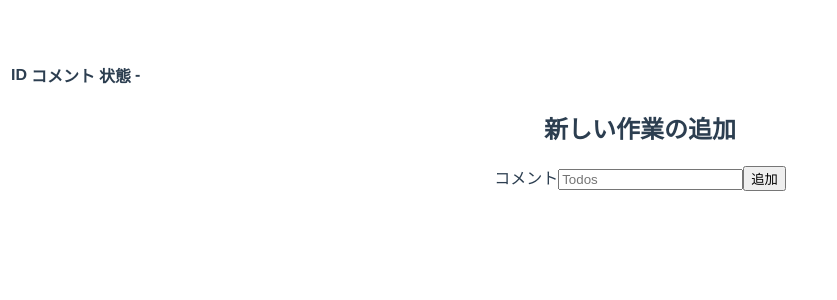
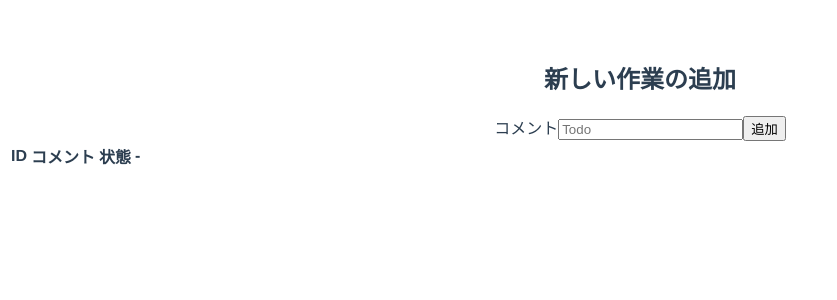
Before and after one commit to hidesuzuki/vue-spa-todo-sample, a Vue app: page / in a window 1280 px wide. Shown: the top 300 px of the page, without its empty margins (0-837 px from the left). Built offline with nearby package versions, Linux system fonts and the light colour scheme.

Commit message:
change: ローカルストレージを使用するように修正

```diff
--- a/src/App.vue
+++ b/src/App.vue
@@ -1,5 +1,9 @@
 <template>
   <div id="app">
+    <h2>新しい作業の追加</h2>
+    <label for="newComment">コメント</label>
+    <input id="newComment" v-model="comment" placeholder="Todo" >
+    <button @click="doAdd">追加</button>
     <table>
       <thead>
       <tr>
@@ -20,10 +24,6 @@
       </tr>
       </thead>
     </table>
-    <h2>新しい作業の追加</h2>
-    <label for="newComment">コメント</label>
-    <input id="newComment" v-model="comment" placeholder="Todos" >
-    <button @click="doAdd">追加</button>
   </div>
 </template>
 
@@ -32,13 +32,17 @@
     name: 'app',
     data() {
       return {
-        todos: [{id:1, comment:"sample", state: 0}],
+        todos: [],
         comment: "",
       }
     },
     mounted(){
-      if(localStorage.todos){
-        this.todos = localStorage.todos;
+      if(localStorage.getItem('todos')){
+        try{
+          this.todos = JSON.parse(localStorage.getItem('todos'));
+        } catch(e) {
+          localStorage.removeItem('todos');
+        }
       } else {
         this.todos = [];
       }
@@ -49,7 +53,12 @@
           return;
         }
 
-        let lastId = this.todos.slice(-1)[0].id;
+        let lastObj = this.todos.slice(-1)[0];
+        let lastId = 1;
+        if(lastObj){
+          lastId = lastObj.id;
+          lastId++;
+        }
 
         this.todos.push({
           id: lastId,
@@ -58,6 +67,11 @@
         });
         localStorage.todos = this.todos;
         this.comment = "";
+        this.saveTodos();
+      },
+      saveTodos(){
+        const parsed = JSON.stringify(this.todos);
+        localStorage.setItem('todos', parsed);
       },
       doChangeState(item){
         item.state = item.state ? 0 : 1;
```
